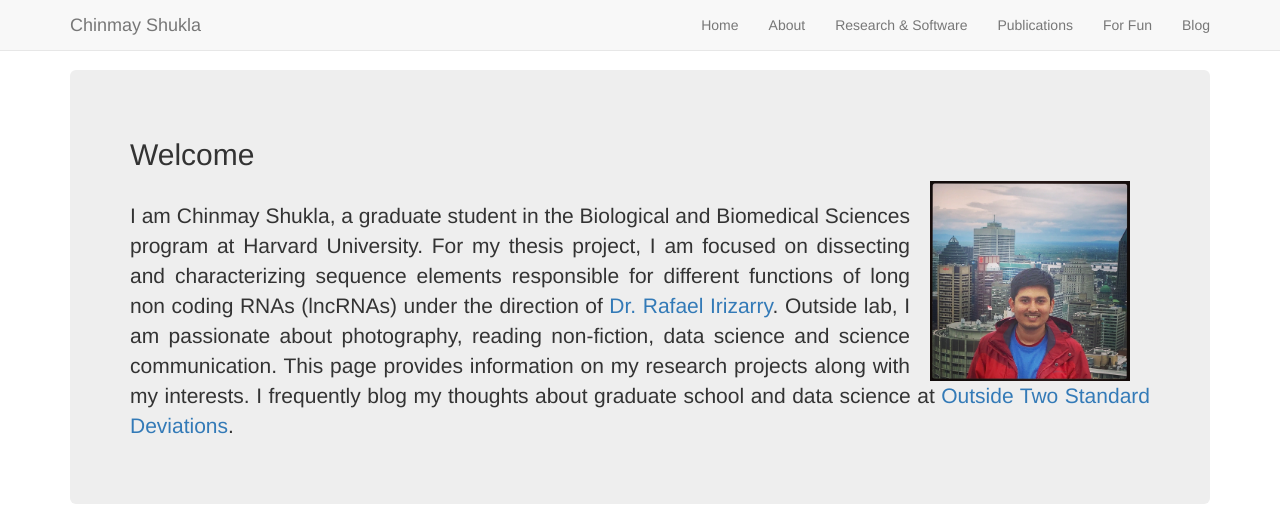
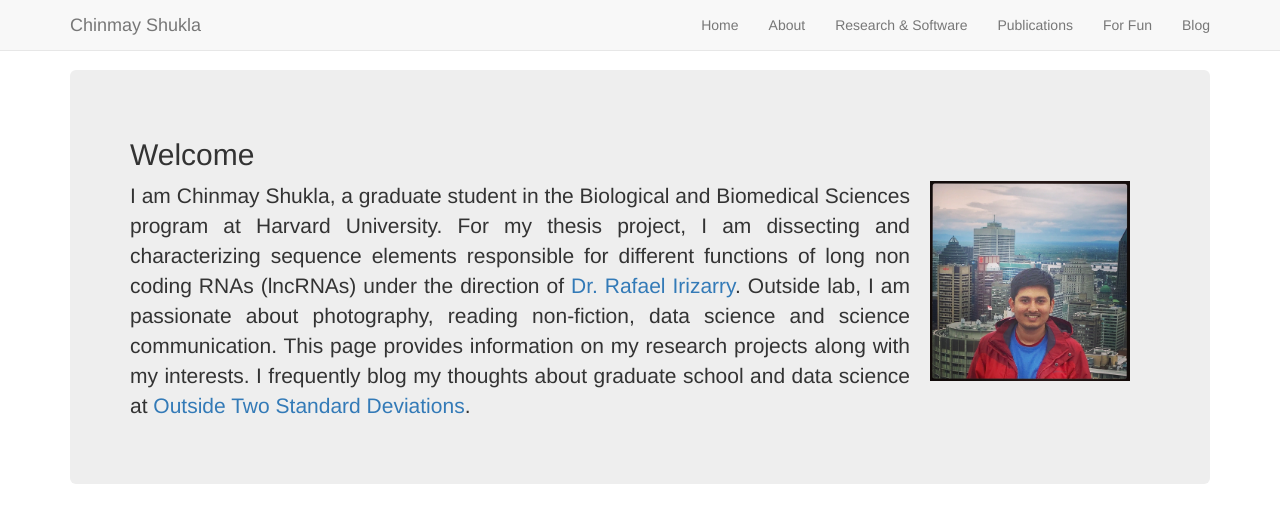
Before and after one commit to cshukla/cshukla.github.io, a Jekyll site: the page built from index.html, in a window 1280 px wide and 900 px high, cut to the strip 0-510 px from the top of the window. Built offline with Jekyll 4.4.1, drawn with Linux system fonts in a browser that asks for light colours; nearby versions of some CDN libraries; the list of posts is cut into pages by our own code.

Commit message:
minor formatting

```diff
--- a/index.html
+++ b/index.html
@@ -15,8 +15,8 @@
 <!-- Main component for a primary marketing message or call to action -->
 <div class="jumbotron">
 	<h2>Welcome</h2>
-    <img style="float: right;width:200px;height:200px;" hspace="20" src="https://github.com/cshukla/cshukla.github.io/blob/master/assets/img/IMG_0369.jpg?raw=true"> <br>
-    <p align="justify"> I am Chinmay Shukla, a graduate student in the Biological and Biomedical Sciences program at Harvard University. For my thesis project, I am focused on dissecting and
+    <img style="float: right;width:200px;height:200px;" hspace="20" src="https://github.com/cshukla/cshukla.github.io/blob/master/assets/img/IMG_0369.jpg?raw=true">
+    <p align="justify"> I am Chinmay Shukla, a graduate student in the Biological and Biomedical Sciences program at Harvard University. For my thesis project, I am dissecting and
     	characterizing sequence elements responsible for different functions of long non coding RNAs (lncRNAs) under the direction of <a href="http://rafalab.github.io" target="_blank"> Dr. Rafael Irizarry</a>.
       Outside lab, I am passionate about photography, reading non-fiction, data science and science communication. This page provides information on my research projects along with my interests. I frequently blog my thoughts about graduate school and data science at <a href="http://medium.com/@outside2SDs" target="_blank"> Outside Two Standard Deviations</a>.
     </p>
@@ -135,37 +135,37 @@
   <div data-u="slides" style="cursor: default; position: relative; top: 0px; left: 25px; width: 500px; height: 500px; overflow: hidden;">
     <div data-p="112.50" style="display: none;">
       <a href="https://www.biorxiv.org/content/early/2017/09/15/189654" target="_blank">
-        <center><img data-u="image" src="https://github.com/cshukla/cshukla.github.io/blob/master/assets/img/oligoGames.synopsis.jp2?raw=true" title="" width="500"; height="362"/></center>
+        <img data-u="image" src="https://github.com/cshukla/cshukla.github.io/blob/master/assets/img/oligoGames.synopsis.jp2?raw=true" align="middle" title="" width="500"; height="362"/>
       </a>
     </div>
     <div data-p="112.50" style="display: none;">
       <a href="https://www.biorxiv.org/content/early/2017/09/15/189654" target="_blank">
-        <center><img data-u="image" src="https://github.com/cshukla/cshukla.github.io/blob/master/assets/img/oligogames_package.jp2?raw=true" width="500"; height="376"/></center>
+        <img data-u="image" src="https://github.com/cshukla/cshukla.github.io/blob/master/assets/img/oligogames_package.jp2?raw=true" align="middle" width="500"; height="376"/>
       </a>
     </div>
     <div data-p="112.50" style="display: none;">
       <a href="https://www.ncbi.nlm.nih.gov/pubmed/27009974" target="_blank">
-        <center><img data-u="image" src="https://github.com/cshukla/cshukla.github.io/blob/master/assets/img/firreRepeatsSmall.jp2?raw=true" width="500"; height="383"/></center>
+        <img data-u="image" src="https://github.com/cshukla/cshukla.github.io/blob/master/assets/img/firreRepeatsSmall.jp2?raw=true" align="middle" width="500"; height="383"/>
       </a>
     </div>
     <div data-p="112.50" style="display: none;">
       <a href="https://medium.com/outside2sds-wp/reforming-nih-budget-7313fdf1db4a" target="_blank">
-        <center><img data-u="image" src="https://github.com/cshukla/cshukla.github.io/blob/master/assets/img/otsd.png?raw=true" width="500"; height="358"/></center>
+        <img data-u="image" src="https://github.com/cshukla/cshukla.github.io/blob/master/assets/img/otsd.png?raw=true" align="middle" width="500"; height="358"/>
       </a>
     </div>
     <div data-p="112.50" style="display: none;">
       <a href="http://www.harvardbigdata.com" target="_blank">
-        <center><img data-u="image" src="https://github.com/cshukla/cshukla.github.io/blob/master/assets/img/hbdc.png?raw=true" width="500"; height="170"/></center>
+        <img data-u="image" src="https://github.com/cshukla/cshukla.github.io/blob/master/assets/img/hbdc.png?raw=true" align="middle" width="500"; height="170"/>
       </a>
     </div>
     <div data-p="112.50" style="display: none;">
       <a href="https://www.youtube.com/watch?v=QwEuoPkcOUA" target="_blank">
-        <center><img data-u="image" src="https://github.com/cshukla/cshukla.github.io/blob/master/assets/img/sitn.jpg?raw=true" width="500"; height="331"/></center>
+        <img data-u="image" src="https://github.com/cshukla/cshukla.github.io/blob/master/assets/img/sitn.jpg?raw=true" align="middle" width="500"; height="331"/>
       </a>
     </div>
     <div data-p="112.50" style="display: none;">
       <a href="https://www.instagram.com/cjshukla" target="_blank">
-        <center><img data-u="image" src="https://github.com/cshukla/cshukla.github.io/blob/master/assets/img/IMG_1708.jpg?raw=true" width="450"; height="450"/></center>
+        <img data-u="image" src="https://github.com/cshukla/cshukla.github.io/blob/master/assets/img/IMG_1708.jpg?raw=true" align="middle" width="450"; height="450"/>
       </a>
     </div>
 
```
